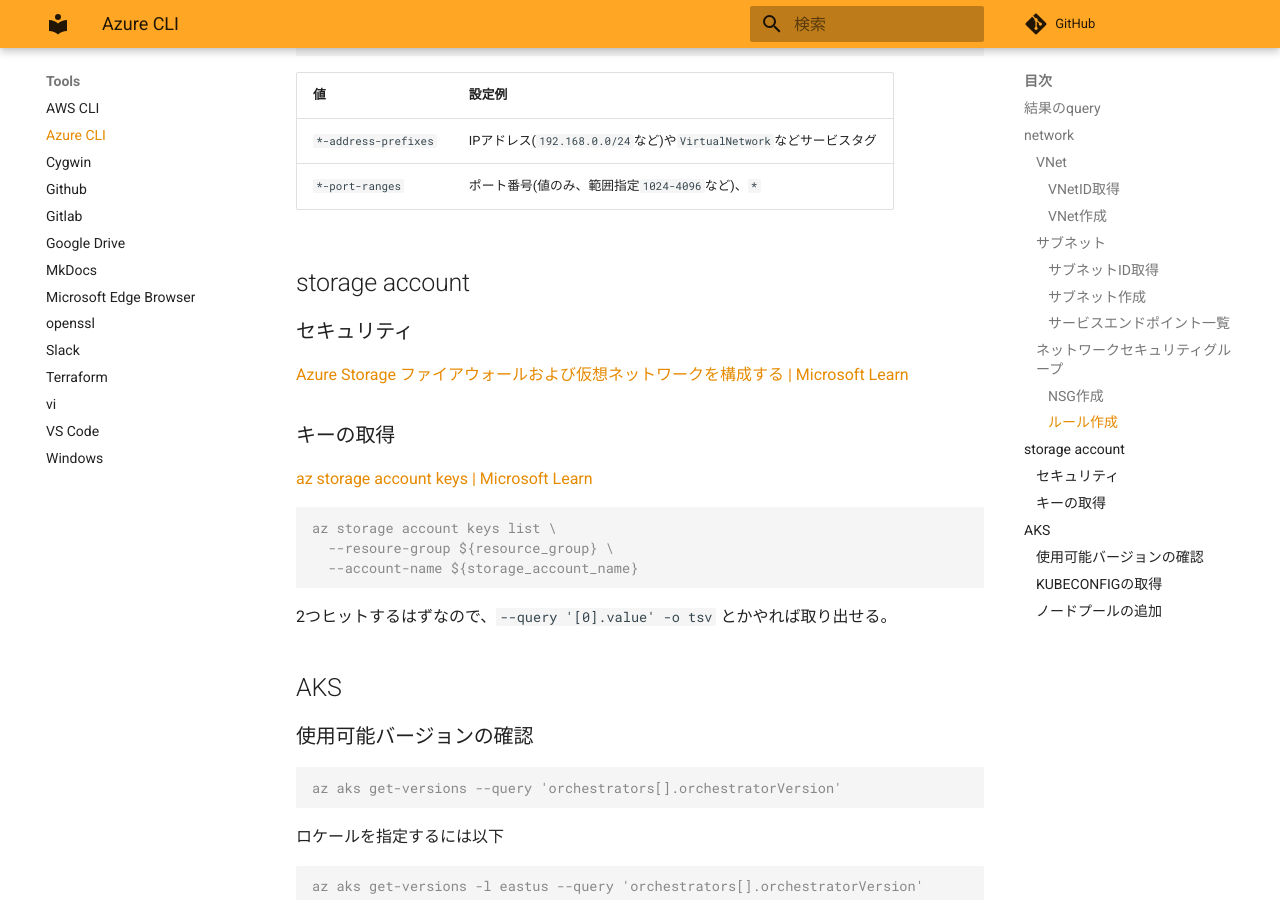
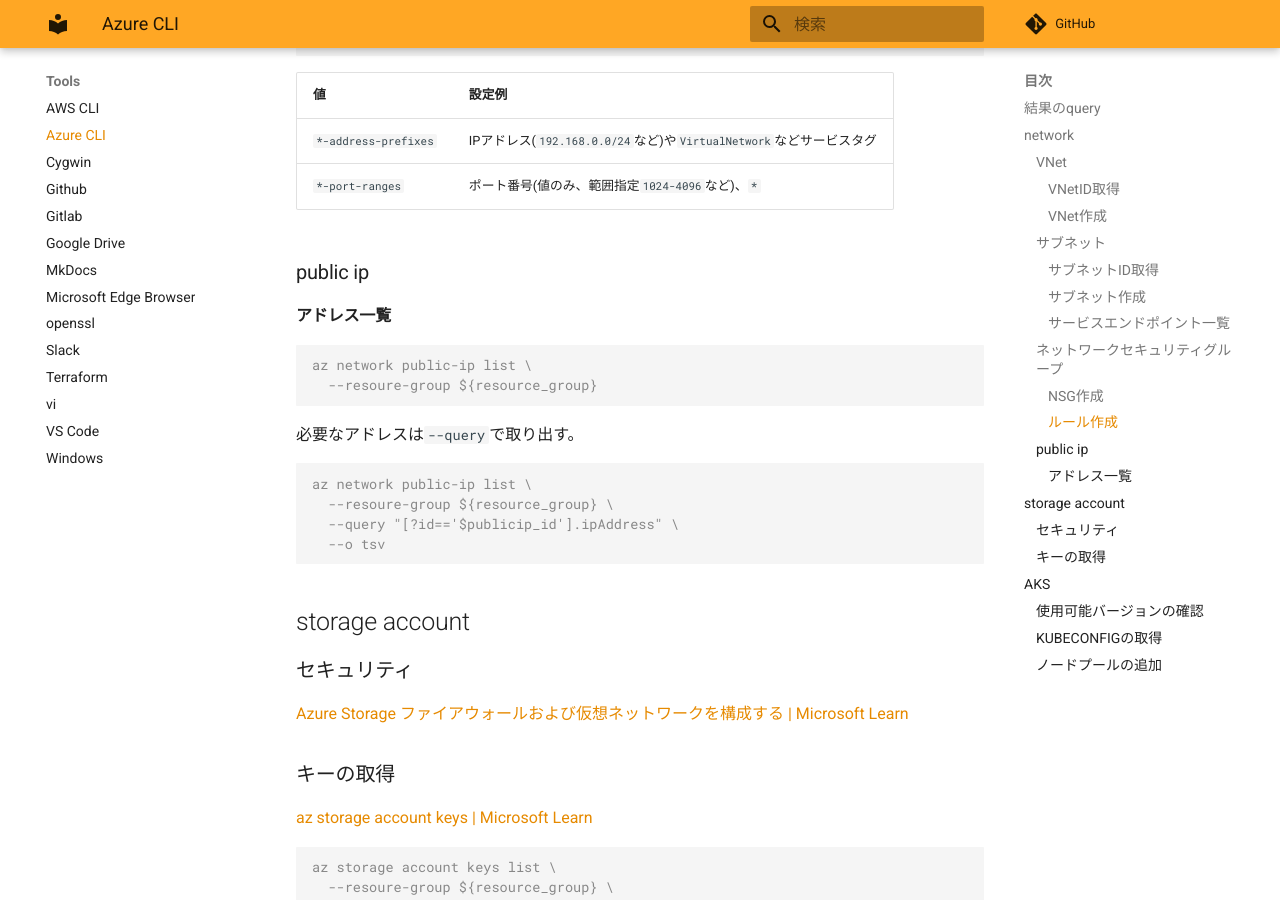
Before and after one commit to zaki-lknr/docs, an MkDocs documentation site: the page built from docs/Tools/az.md, in a window 1280 px wide and 900 px high, scrolled down 2357 px. Built offline with MkDocs 1.6.1 and Material for MkDocs 9.7.7, drawn with Linux system fonts in a browser that asks for light colours; comment, search, counter and statistics services are not loaded.

Commit message:
add: tools/az public-ipでアドレス取得

````diff
--- a/docs/Tools/az.md
+++ b/docs/Tools/az.md
@@ -118,6 +118,24 @@ az network nsg rule create \
 | `*-address-prefixes` | IPアドレス(`192.168.0.0/24`など)や`VirtualNetwork`などサービスタグ |
 | `*-port-ranges`      | ポート番号(値のみ、範囲指定`1024-4096`など)、`*`                    |
 
+### public ip
+
+#### アドレス一覧
+
+```console
+az network public-ip list \
+  --resoure-group ${resource_group}
+```
+
+必要なアドレスは`--query`で取り出す。
+
+```console
+az network public-ip list \
+  --resoure-group ${resource_group} \
+  --query "[?id=='$publicip_id'].ipAddress" \
+  --o tsv
+```
+
 ## storage account
 
 ### セキュリティ
````
